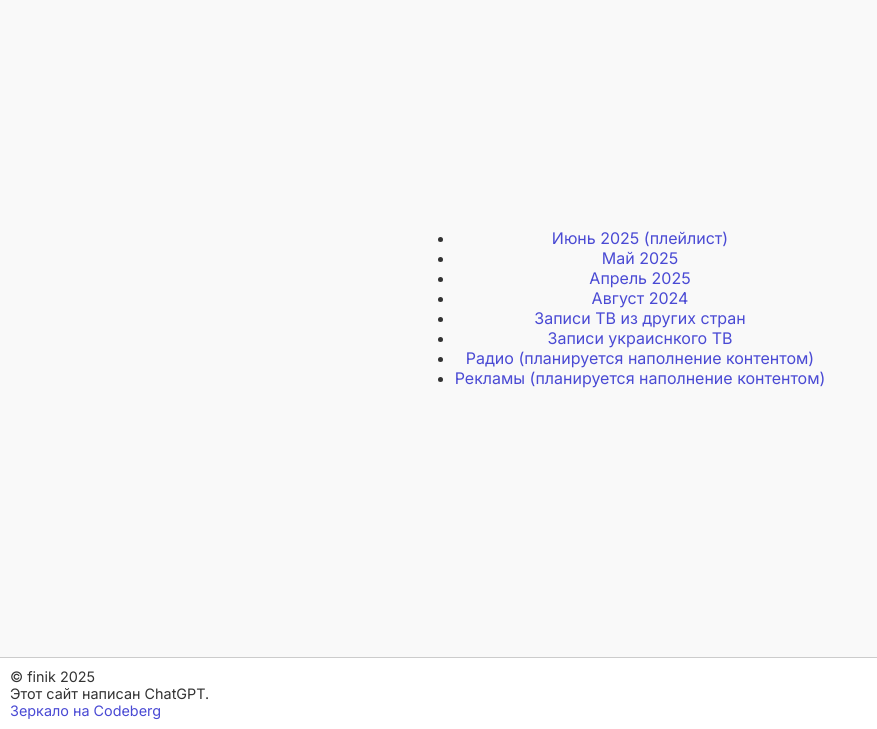
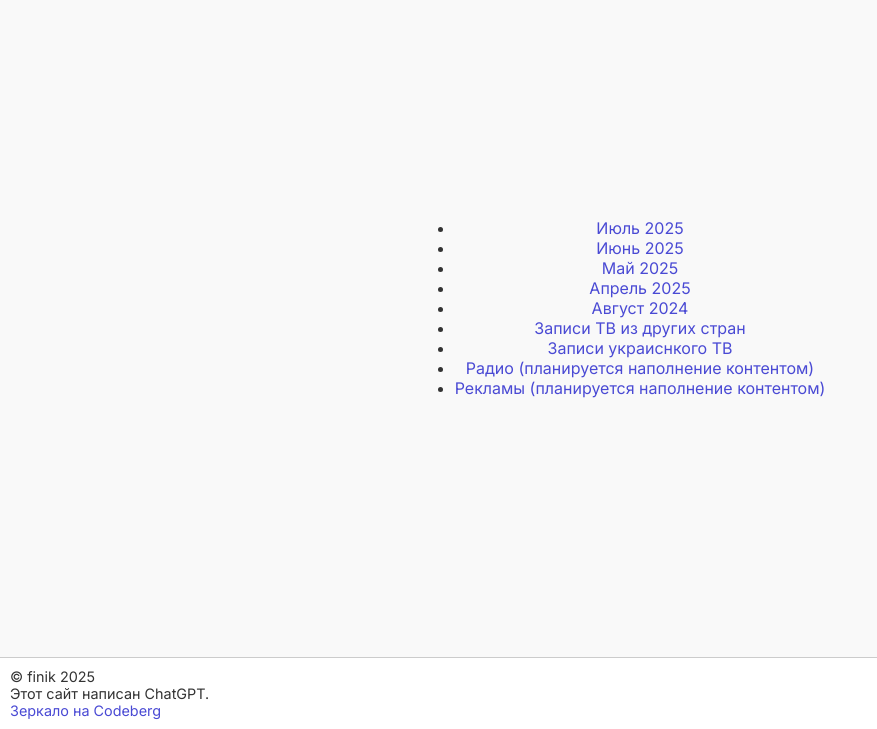
Before and after one commit to finik-finikov/finik-finikov.github.io, a plain HTML site: page video.html in a window 1280 px wide. Shown: the part 71-800 px from the top of the page, without its empty margins (0-877 px from the left). Drawn offline with Linux system fonts and the light colour scheme.

Commit message:
Update video.html

```diff
--- a/video.html
+++ b/video.html
@@ -14,7 +14,8 @@
   <main>
     <div class="social-links">
     <ul>
-        <li><a href="https://www.youtube.com/playlist?list=PLXov4BxDmYEeps-0VadzDjYkGcPRrhtSU">Июнь 2025 (плейлист)</a></li>
+        <li><a href="https://youtube.com/playlist?list=PLXov4BxDmYEdUYvHhBzwqyPMZX82dt-I6&si=3W4SNkXJGerPMJ0x">Июль 2025</a></li>
+        <li><a href="https://www.youtube.com/playlist?list=PLXov4BxDmYEeps-0VadzDjYkGcPRrhtSU">Июнь 2025</a></li>
         <li><a href="https://www.youtube.com/playlist?list=PLXov4BxDmYEcWnRFY4b6AtyJGg4PS0EhW">Май 2025</a></li>
         <li><a href="https://www.youtube.com/playlist?list=PLXov4BxDmYEeGxmPCQAbgXElCG0qDnRvM">Апрель 2025</a></li>
         <li><a href="https://www.youtube.com/playlist?list=PLXov4BxDmYEdaKLKwJT47QFR72qFgGGis">Август 2024</a></li>
```
